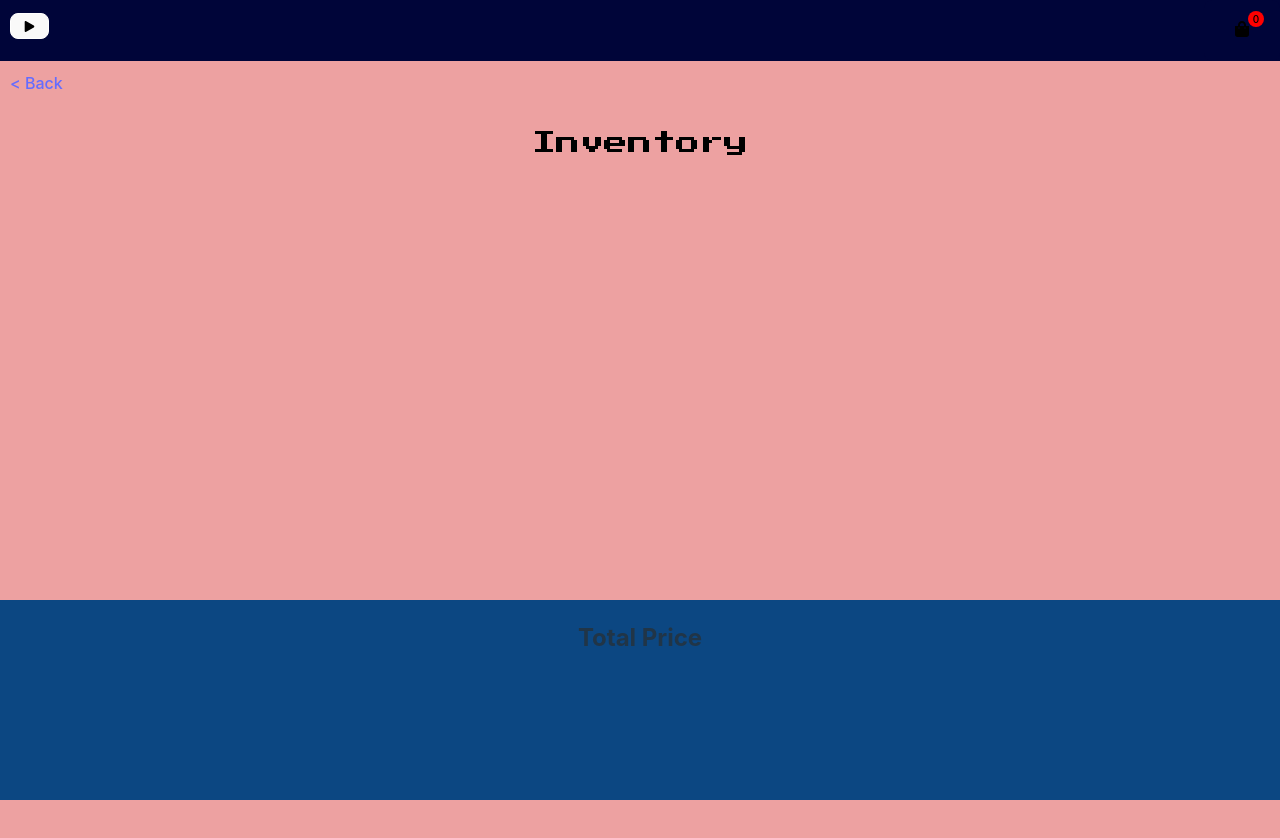
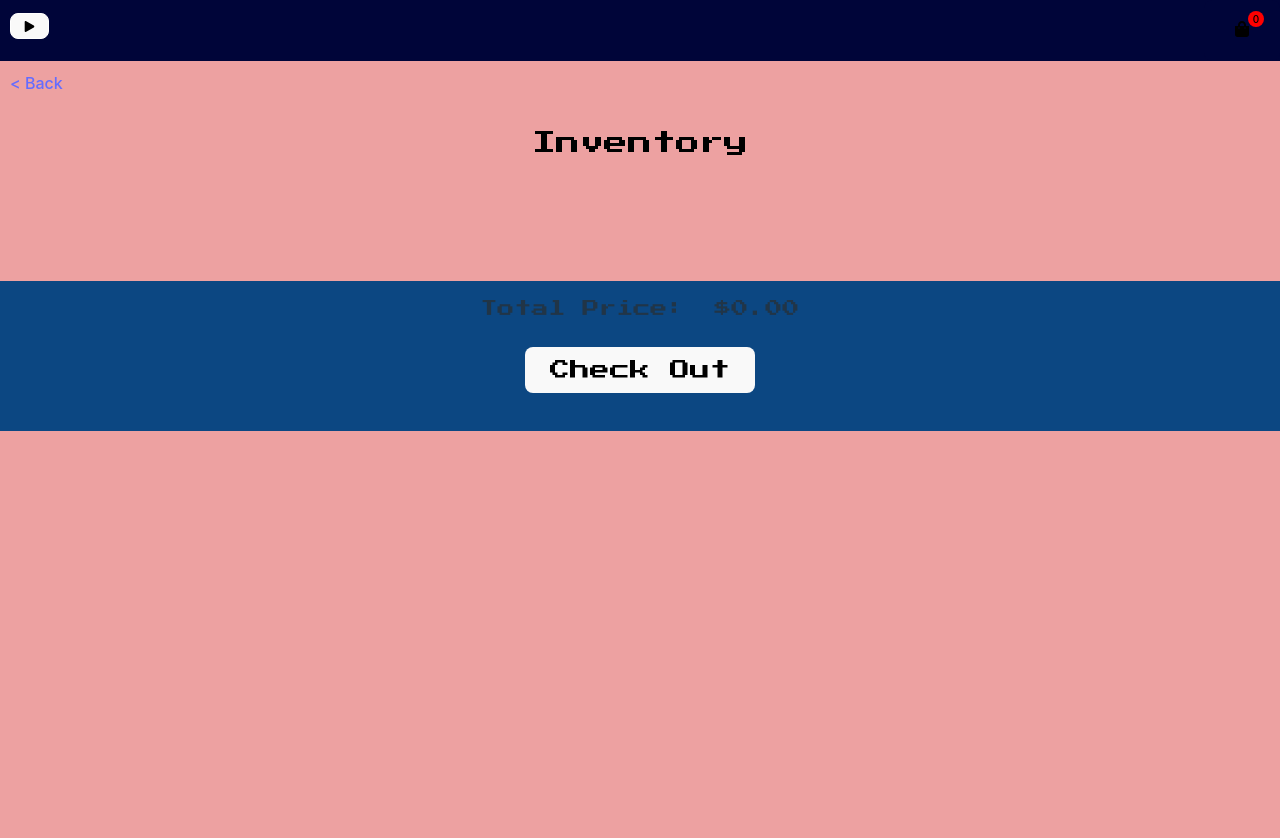
Before and after one commit to zoobiasyyed/pokemart, a React (Vite) app in the folder client/: page /bag in a window 1280 px wide. Shown: the top 838 px of the page. Built offline with nearby package versions, Linux system fonts and the light colour scheme; a web font is replaced by a local one.

Commit message:
got total price working

```diff
--- a/client/src/App.css
+++ b/client/src/App.css
@@ -29,16 +29,15 @@ body {
   width: 100%;
   background-color: rgb(237, 161, 161);
   min-height: 100vh;
-  padding-bottom: 200px;
   box-sizing: border-box;
 }
 
 .checkoutContainer {
   background-color: #0c4782;
-  height: 200px;
+  height: 150px;
   width: 100%;
-  position: fixed;
-  top: 600px;
+  position: relative;
+  top: 100px;
 }
 
 .pokemartLogo {
@@ -307,7 +306,7 @@ body {
 }
 
 .cartDiv {
-  width: 25%;
+  width: 50%;
 }
 
 .signInContainer {
@@ -489,15 +488,40 @@ body {
   border-color: #fff;
 }
 
+.totalPrice {
+  display: flex;
+  justify-content: center;
+}
+
+.total {
+  font-family: 'Press Start 2P', sans-serif;
+  font-size: 17px;
+  margin: 15px;
+}
+
+.checkoutButton {
+  font-family: 'Press Start 2P', sans-serif;
+  font-size: 20px;
+  margin-top: 10px;
+}
+
 @media screen and (width >= 600px) {
   .imageCard {
     width: calc(100% / 4);
+  }
+
+  .cartDiv {
+    width: 30%;
   }
 }
 
 @media screen and (width >= 750px) {
   .imageCard {
     width: calc(100% / 5);
+  }
+
+  .cartDiv {
+    width: 25%;
   }
 }
 
--- a/client/src/ShoppingBag.tsx
+++ b/client/src/ShoppingBag.tsx
@@ -30,12 +30,13 @@ export function ShoppingBag() {
     }
   }
 
-  function totalPrice(cart) {
+  function totalPrice(cart: CartItems[]) {
     let totalItemPrice = 0;
     for (let i = 0; i < cart.length; i++) {
       const itemPrice = cart[i].price * cart[i].quantity;
       totalItemPrice += itemPrice;
     }
+    return totalItemPrice;
   }
 
   if (error) {
@@ -64,9 +65,12 @@ export function ShoppingBag() {
         ))}
       </div>
       <div className="checkoutContainer">
+        <div className="totalPrice">
+          <h2 className="total">Total Price: </h2>
+          <h2 className="total">{'$' + (totalPrice(cart) / 100).toFixed(2)}</h2>
+        </div>
         <div>
-          <h2>Total Price</h2>
-          <p></p>
+          <button className="checkoutButton">Check Out</button>
         </div>
       </div>
     </div>
```
